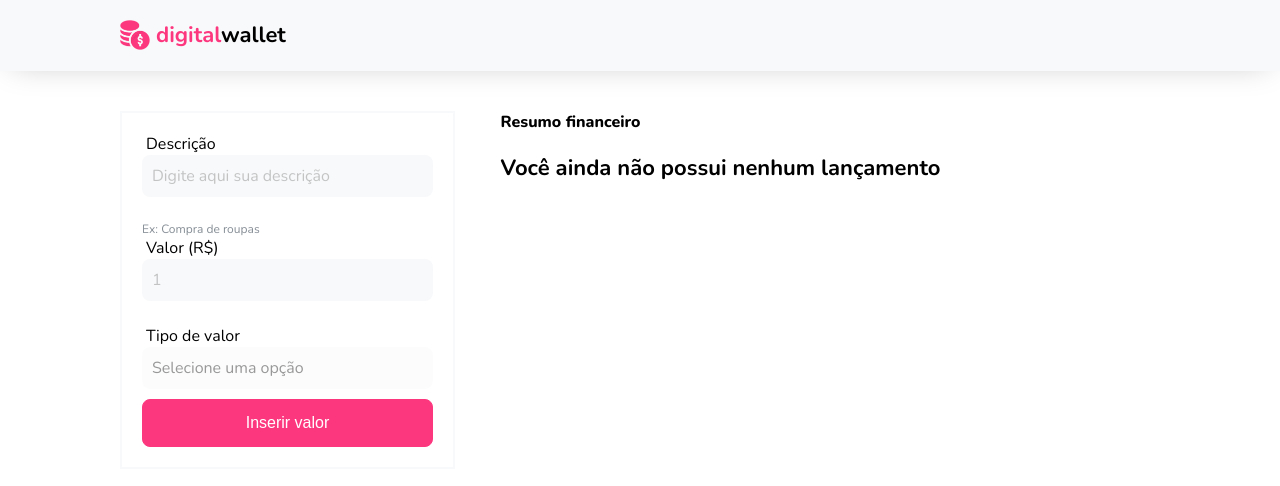
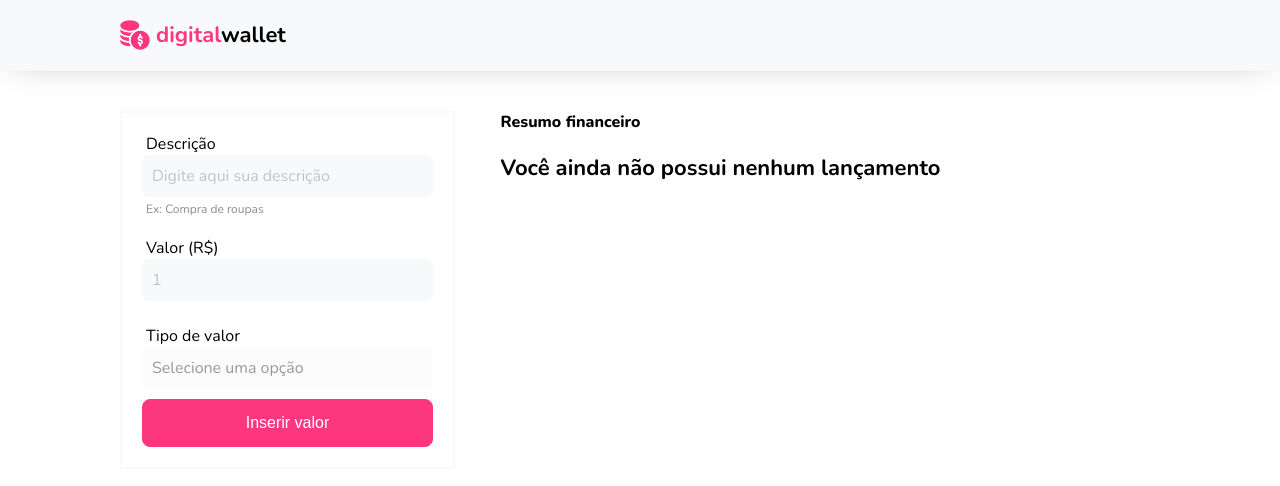
Before and after one commit to fabiodelllima/digital-wallet-frontend, a React (Vite) app: page / in a window 1280 px wide. Shown: the top 486 px of the page. Built offline with nearby package versions, Linux system fonts and the light colour scheme.

Commit message:
refactor: Alteração na lógica do helper

```diff
--- a/src/components/Sections/Form/index.jsx
+++ b/src/components/Sections/Form/index.jsx
@@ -32,8 +32,8 @@ export const Form = ({ addCard }) => {
         setValue={setDescription}
         className={styles.input}
         required={true}
+        helperMsg='Ex: Compra de roupas'
       />
-      <span className={styles.helper}>Ex: Compra de roupas</span>
       <Input
         label='Valor (R$)'
         placeholder='1'
```
